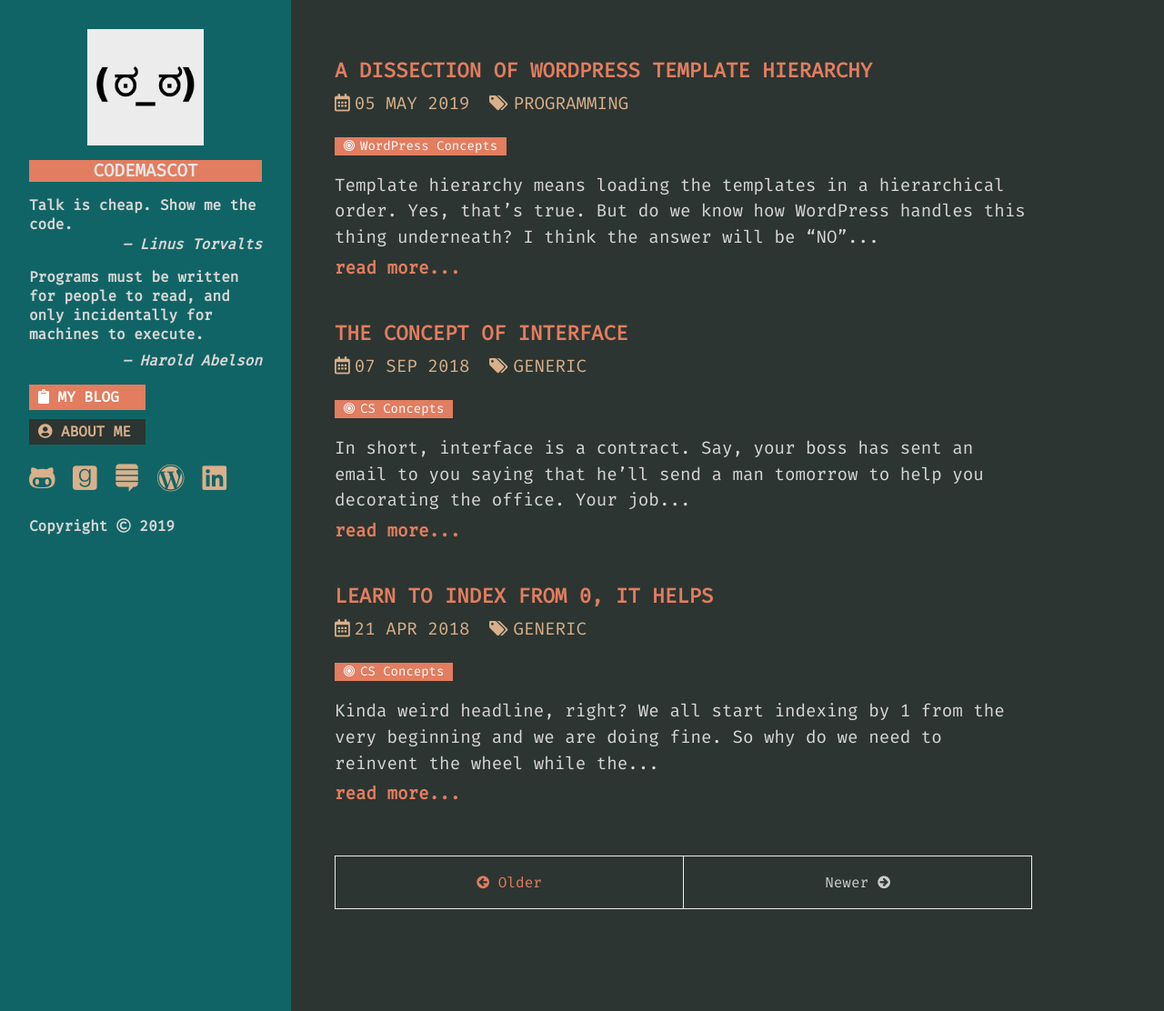
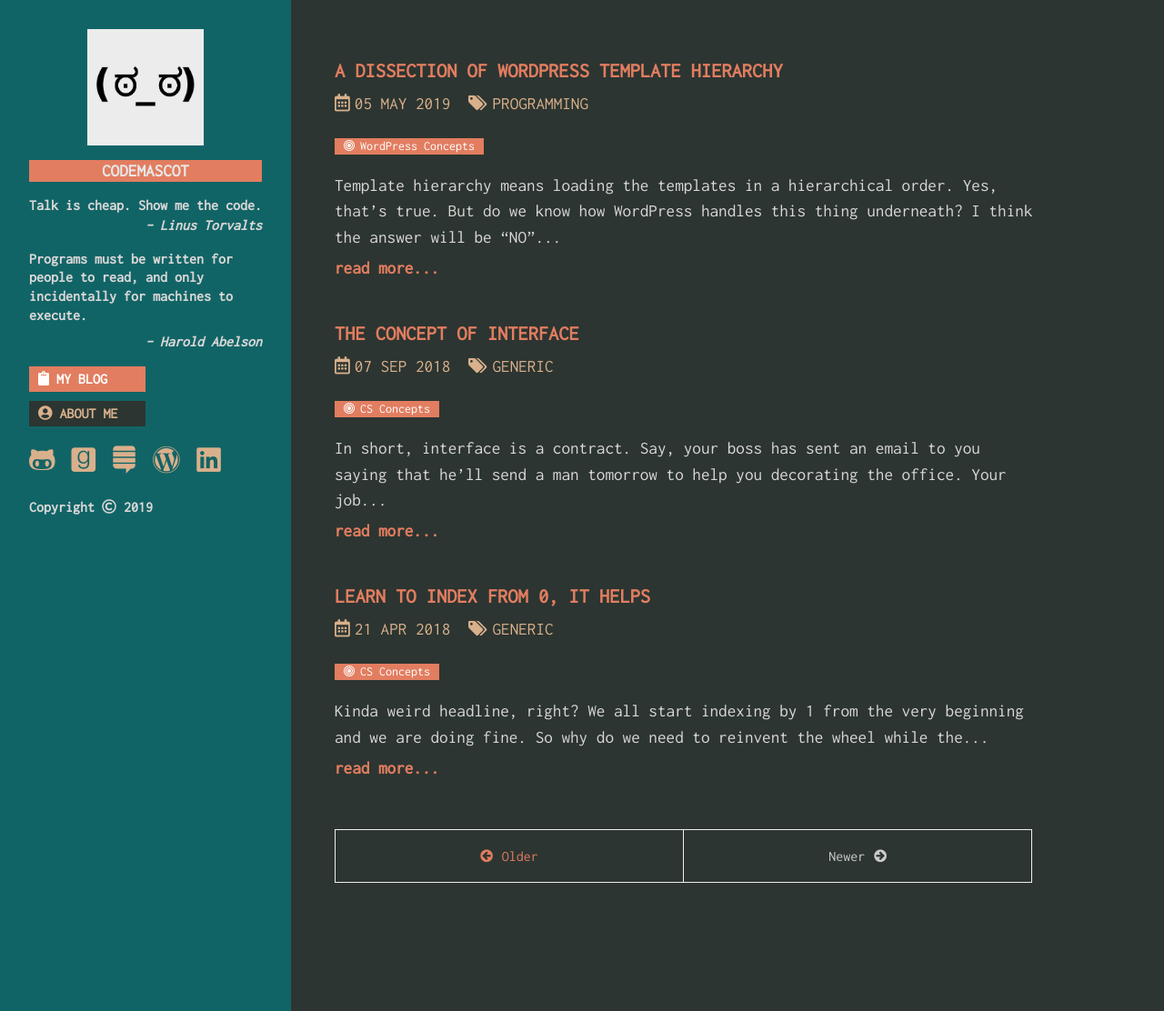
Before and after one commit to khanrn/codemascot.github.io, a Jekyll site: the page built from index.html, in a window 1280 px wide and 1112 px high. Shown: the whole window at 91% size. Built offline with Jekyll 4.4.1, drawn with Linux system fonts in a browser that asks for light colours; nearby versions of some CDN libraries; the list of posts is cut into pages by our own code.

Commit message:
Fonts Fixed

```diff
--- a/_includes/head.html
+++ b/_includes/head.html
@@ -23,7 +23,7 @@
     <link rel="stylesheet" href="{{ site.url }}/public/css/dracula.css">
     <link rel="stylesheet" href="{{ site.url }}/public/css/poole.css">
     <link rel="stylesheet" href="{{ site.url }}/public/css/hyde.css">
-  <link rel="stylesheet" href="https://fonts.googleapis.com/css?family=Fira+Mono">
+    <link rel="stylesheet" href="https://fonts.googleapis.com/css?family=Inconsolata">
 
   <!-- JavaScript -->
   <script src="https://code.jquery.com/jquery-3.2.1.min.js" integrity="sha256-hwg4gsxgFZhOsEEamdOYGBf13FyQuiTwlAQgxVSNgt4=" crossorigin="anonymous"></script>
--- a/public/css/hyde.css
+++ b/public/css/hyde.css
@@ -13,8 +13,6 @@
  */
 
 @import url(dracula.css);
-/* @import url(solarized-light.css); */
-@import url('https://fonts.googleapis.com/css?family=Lato');
  /*
   * Global resets
   *
@@ -22,7 +20,7 @@
   */
 
  html {
-     font-family: "Fira Mono", Helvetica, Arial, sans-serif;
+     font-family: "Inconsolata", Helvetica, Arial, sans-serif;
  }
  @media (min-width: 48em) {
      html {
```
Also changed, not shown: _temp_posts/2019-05-10-the-evil-global-state.md (+1 -1 lines). Lines whose indentation alone changed are shown as unchanged.
